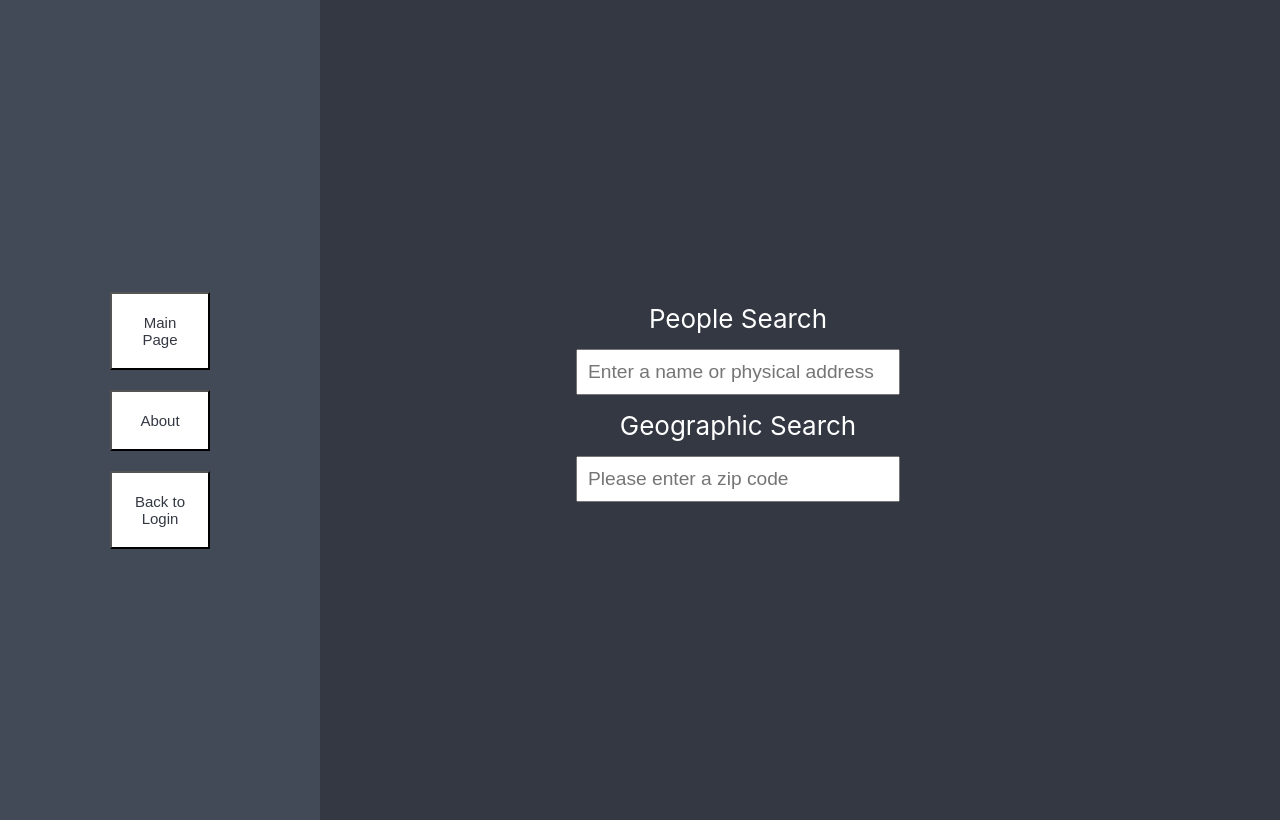
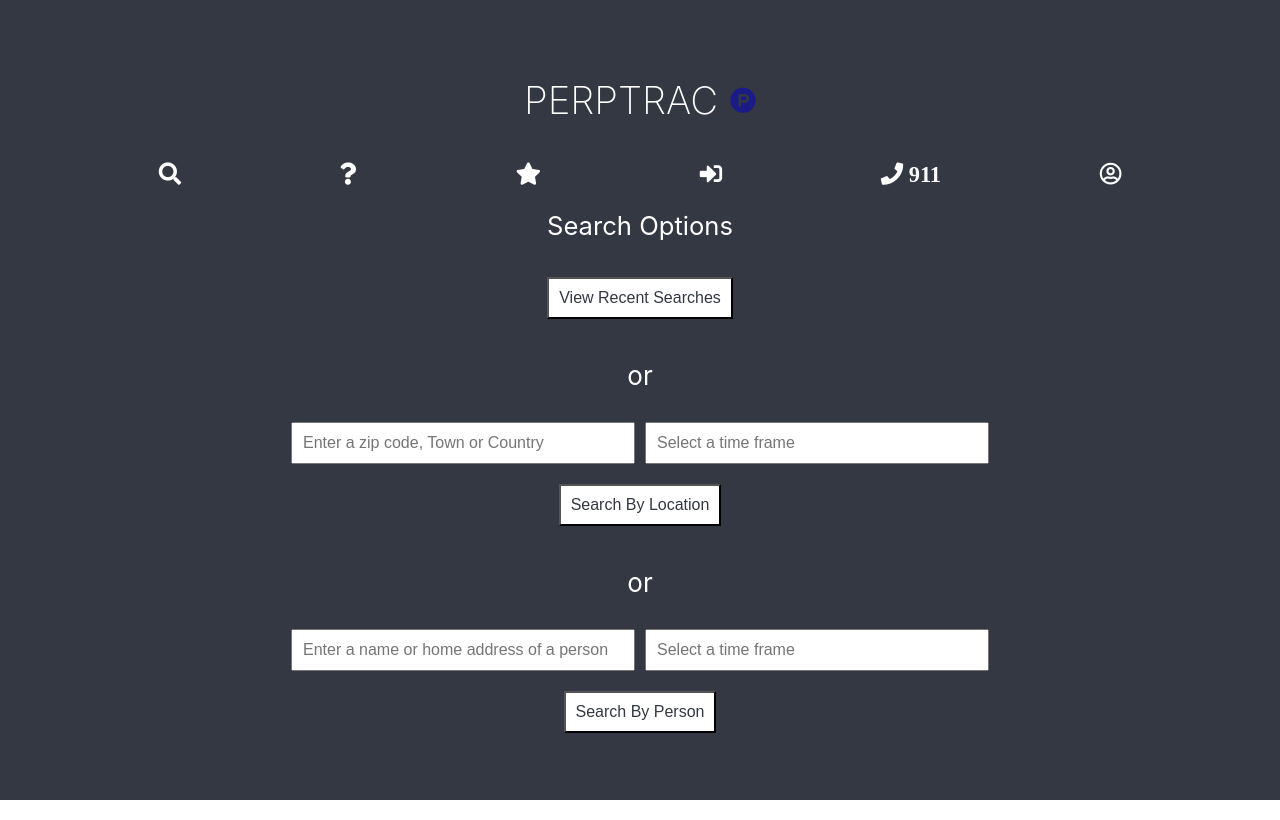
Before and after one commit to careybaldwin02/Security-UI-Front-End, a React (Create React App) app in the folder security/: page /main in a window 1280 px wide. Built offline with nearby package versions, Linux system fonts and the light colour scheme.

Commit message:
mostly worked on main page

```diff
--- a/security/public/index.html
+++ b/security/public/index.html
@@ -19,6 +19,8 @@
       work correctly both with client-side routing and a non-root public URL.
       Learn how to configure a non-root public URL by running `npm run build`.
     -->
+
+    <link href="https://use.fontawesome.com/releases/v5.0.7/css/all.css" rel="stylesheet">
     <title>React App</title>
   </head>
   <body>
--- a/security/src/App.css
+++ b/security/src/App.css
@@ -12,9 +12,26 @@
   color: white;
 }
 
-h2,h4{
+.header{
+  display: flex;
+  flex-direction: row;
+  align-items: center;
+  justify-content: center;
+}
+
+.header i{
+  margin-left: 12px;
+}
+
+h1{
   font-weight: 200;
-  font-size: 2.2rem;
+  font-size: 2.4rem;
+}
+
+h2, h3, h4{
+  font-weight: 400;
+  font-size: 1.6rem;
+
 }
 
 /* styles for login form */
@@ -30,55 +47,59 @@ form{
 input{
   margin: 15px;
   padding: 10px;
-  font-size: 1.2rem;
+  font-size: 1rem;
 }
 
 button{
   margin: 15px;
   padding: 10px;
-  font-size: 1.2rem;
+  font-size: 1rem;
   color:#333842;
   background-color: white;
 }
 
-
 /* main styles */
 .main-container{
   display: flex;
-  flex-direction: row;
+  flex-direction: column;
   width: 100%;
 }
 
 .main{
   display: flex;
+  flex-direction: column;
   justify-content: center;
   align-items: center;
-  padding: 200px 20%;
+  width: 100%;
 }
 
 .main input{
-  width: 300px;
-  margin: 15px 20%;
+  width: 320px;
+  margin: 5px;
 }
 
+.inputs{
+  display: flex;
+  flex-direction: row;
+}
 
 
 /* navbar styles */
 .nav-bar{
-  padding-top: 20px;
-  height: 100vh;
-  width: 25%;
+  padding-top: 10px;
+  width: 100%;
+  height: 30px;
+  font-size: 1.4rem;
   display: flex;
-  flex-direction: column;
-  justify-content: center;
+  flex-direction: row;
   align-items: center;
-  background:  #434a57;
+  justify-content: space-evenly;
 }
 
-.nav-bar button{
-  padding: 20px;
-  margin: 10px;
-  font-size: 15px;
-  width: 100px;
-  background-color: white;
+.fa-search, .fa-question, .fa-star, .fa-sign-in-alt, .fa-phone, .fa-user-circle{
+  color: white;
 }
+
+.fa-product-hunt{
+  color: rgb(27, 27, 136);
+}
--- a/security/src/App.js
+++ b/security/src/App.js
@@ -10,7 +10,10 @@ class App extends Component {
   render() {
     return (
       <div className="App">
-
+      <div className = "header">
+        <h1>PERPTRAC</h1>
+        <i class="fab fa-product-hunt"></i>
+      </div>
         <Route exact path = "/" render = {props =>
         (< LoginPage {...props}
         />)}
--- a/security/src/LoginPage.js
+++ b/security/src/LoginPage.js
@@ -79,6 +79,15 @@ class LoginPage extends Component {
           placeholder = "Password"
           />
 
+          <div className = "remember">
+          <label for = "remember">Remember me </label>
+          <input
+          type="checkbox"
+          name="remember"
+          value="remember"
+          id = "remember"/>
+          </div>
+
           <Link to = {`/main`}>
           <button
           type="submit"
--- a/security/src/MainPage.js
+++ b/security/src/MainPage.js
@@ -10,18 +10,40 @@ class MainPage extends Component {
 render() {
     return(
         <div className = "main-container">
+
             <NavBar />
+
             <div className = "main">
+
+            <h2>Search Options</h2>
+            <button>View Recent Searches</button>
+            <p>or</p>
             <form>
-                <label>People Search</label>
+                <div className = "inputs">
                 <input
-                placeholder = "Enter a name or physical address"
+                placeholder = "Enter a zip code, Town or Country"
                  />
-                <label>Geographic Search</label>
                 <input
-                placeholder = "Please enter a zip code"
+                placeholder = "Select a time frame"
                  />
+                 </div>
+                 <button>Search By Location</button>
             </form>
+            <p>or</p>
+             <form>
+                 <div className = "inputs">
+                <input
+                placeholder = "Enter a name or home address of a person"
+                 />
+
+                <input
+                placeholder = "Select a time frame"
+                 />
+                </div>
+                 <button>Search By Person</button>
+            </form>
+
+
             </div>
         </div>
     )
--- a/security/src/NavBar.js
+++ b/security/src/NavBar.js
@@ -7,19 +7,34 @@ const NavBar = (props) => {
     return (
         <div className = "nav-bar">
             <Link to = {"/main"}>
-            <button className = "nav-button">
-                Main Page
-            </button>
+            <span>
+            <i className="fas fa-search"></i>
+            </span>
             </Link>
             <Link to={`/about`}>
-            <button className = "nav-button">
-                About
-            </button>
+            <span>
+            <i className="fas fa-question"></i>
+            </span>
             </Link>
             <Link to={'/'}>
-            <button className = "nav-button">
-                Back to Login
-            </button>
+            <span>
+            <i class="fas fa-star"></i>
+            </span>
+            </Link>
+            <Link to={'/'}>
+            <span>
+            <i className="fas fa-sign-in-alt"></i>
+            </span>
+            </Link>
+            <Link to={'/'}>
+            <span>
+            <i class="fas fa-phone"> 911</i>
+            </span>
+            </Link>
+            <Link to={'/'}>
+            <span>
+            <i class="far fa-user-circle"></i>
+            </span>
             </Link>
 
          </div>
```
